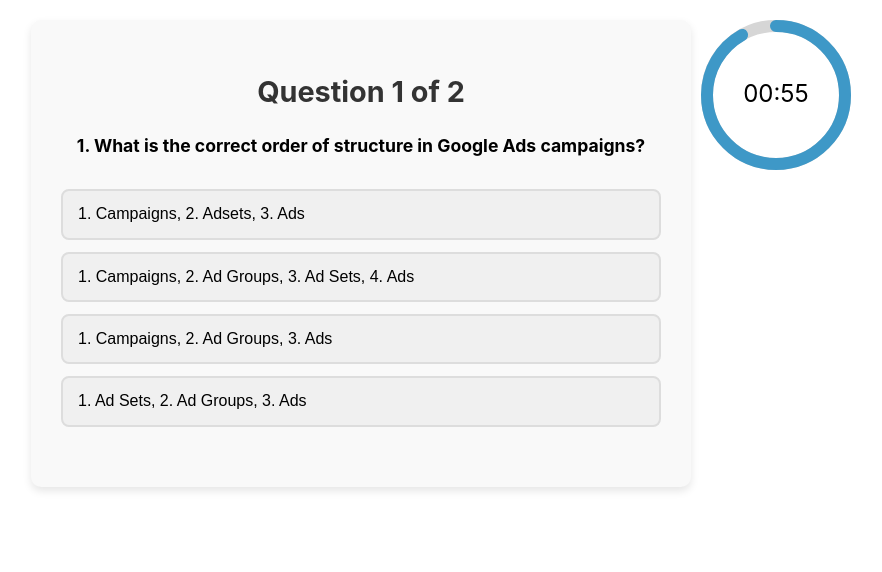
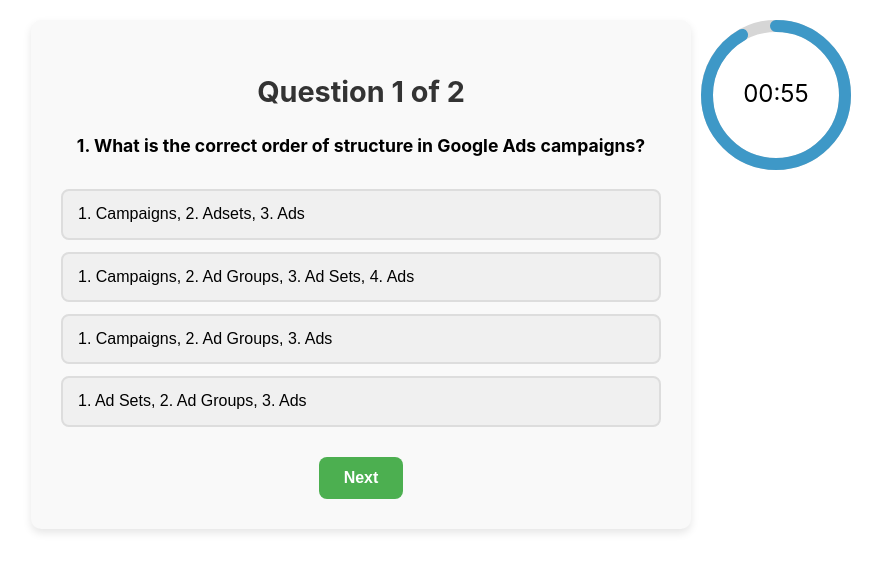
Before and after one commit to Chanukaisuru/Quizz, a React (Create React App) app in the folder frontend/: page / in a window 1280 px wide. Shown: the top 572 px of the page, without its empty margins (279-1161 px from the left). Built offline with nearby package versions, Linux system fonts and the light colour scheme.

Commit message:
show selected answer

```diff
--- a/frontend/src/App.js
+++ b/frontend/src/App.js
@@ -13,14 +13,18 @@
   const handleAnswerSelect = (points) => {
     // Add points to score
     setScore(prevScore => prevScore + points);
+  };
 
+  const handleNextQuestion = () => {
     // Move to next question
     if (currentQuestionIndex < Questions.length - 1) {
       setCurrentQuestionIndex(prevIndex => prevIndex + 1);
-    } else {
-      // Quiz is completed
-      setQuizCompleted(true);
     }
+  };
+
+  const handleSubmitQuiz = () => {
+    // Quiz is completed
+    setQuizCompleted(true);
   };
 
   const handleTimeUp = () => {
@@ -65,6 +69,8 @@
         onAnswerSelect={handleAnswerSelect}
         currentQuestionIndex={currentQuestionIndex}
         totalQuestions={Questions.length}
+        onNextQuestion={handleNextQuestion}
+        onSubmitQuiz={handleSubmitQuiz}
       />
     </div>
   );
--- a/frontend/src/components/QuizQuestion.jsx
+++ b/frontend/src/components/QuizQuestion.jsx
@@ -1,14 +1,28 @@
-import React from 'react';
+import React, { useState } from 'react';
 import '../styles/QuizQuestion.css';
 
-const QuizQuestion =({
+const QuizQuestion = ({
   question,
   options,
   onAnswerSelect,
   currentQuestionIndex,
   totalQuestions,
+  onNextQuestion,
+  onSubmitQuiz,
 }) => {
-    return(
+  const [selectedOptionIndex, setSelectedOptionIndex] = useState(null);
+
+  const handleOptionClick = (index, points) => {
+    setSelectedOptionIndex(index);
+    onAnswerSelect(points);
+  };
+
+  const handleNext = () => {
+    setSelectedOptionIndex(null);
+    onNextQuestion();
+  };
+
+  return (
     <div className='quiz-question-container'>
       <div className='question-header'>
         <h2>Question {currentQuestionIndex + 1} of {totalQuestions}</h2>
@@ -19,13 +33,26 @@
       <div className='answer-options'>
         {options.map((option, index) => (
           <button
-                    key ={index}
-                    onClick={() => onAnswerSelect(option.points)}
-                    className='option-button'
+            key={index}
+            onClick={() => handleOptionClick(index, option.points)}
+            className={`option-button ${
+              selectedOptionIndex === index ? 'selected' : ''
+            }`}
           >
             {option.text}
           </button>
         ))}
+      </div>
+      <div className='navigation-buttons'>
+        {currentQuestionIndex < totalQuestions - 1 ? (
+          <button onClick={handleNext} className='next-button'>
+            Next
+          </button>
+        ) : (
+          <button onClick={onSubmitQuiz} className='submit-button'>
+            Submit
+          </button>
+        )}
       </div>
     </div>
   );
```
Lines whose indentation alone changed are shown as unchanged.
